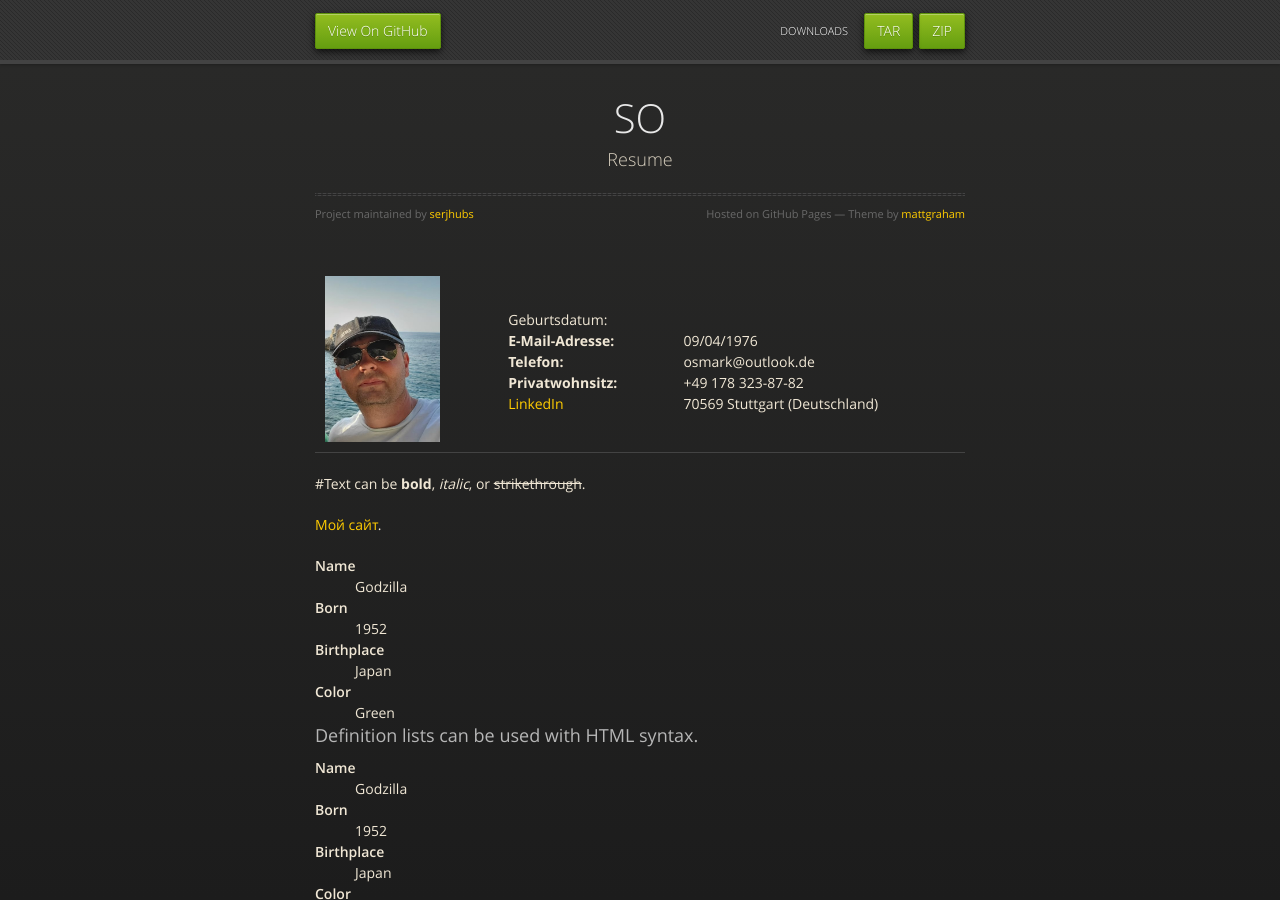
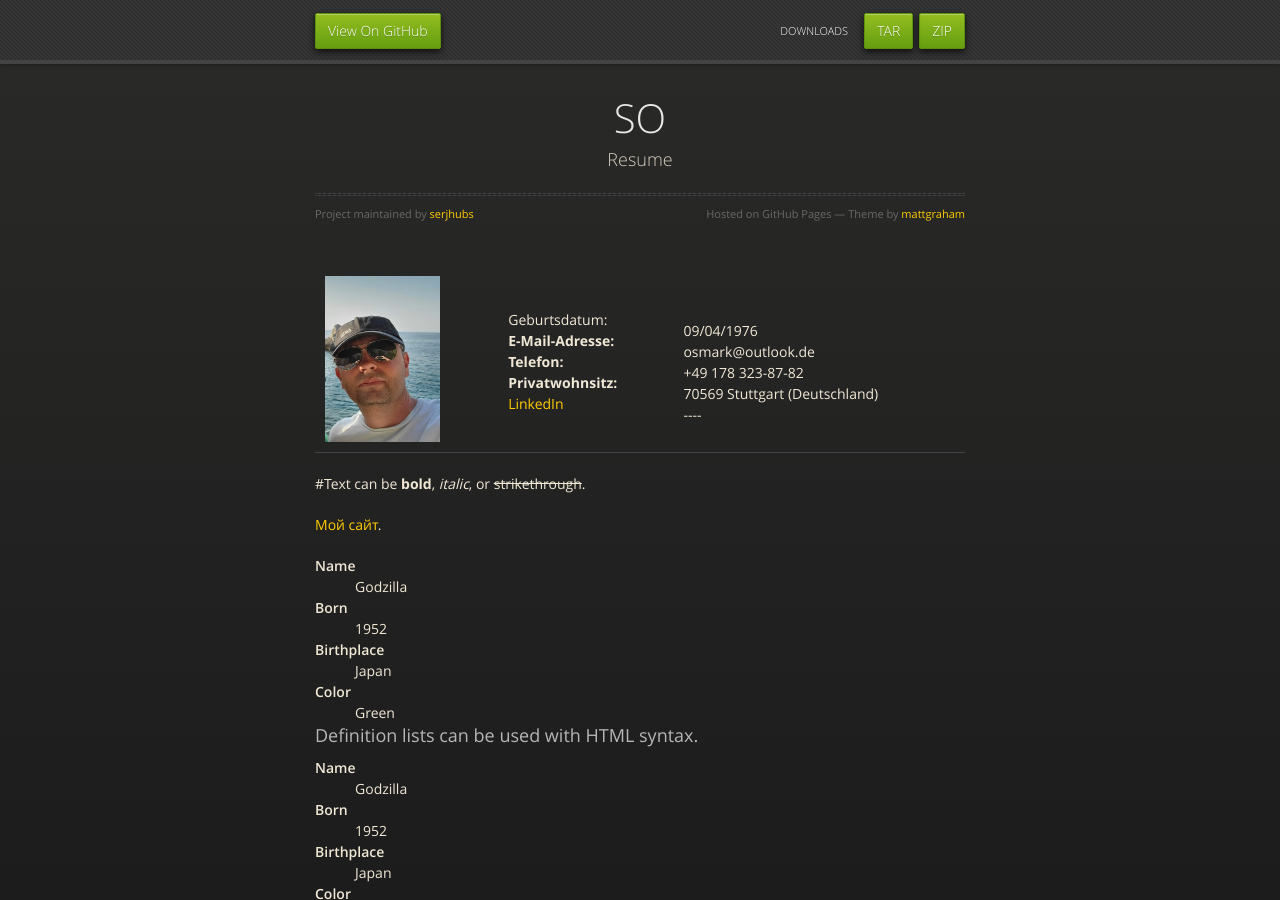
Before and after one commit to serjhubs/Resume, a Jekyll site: the page built from index.md, in a window 1280 px wide and 900 px high. Built offline with Jekyll 4.4.1, drawn with Linux system fonts in a browser that asks for light colours.

Commit message:
Update index.md

```diff
--- a/index.md
+++ b/index.md
@@ -15,7 +15,7 @@ layout: default
           <br>osmark@outlook.de
           <br>+49 178 323-87-82
           <br>70569 Stuttgart (Deutschland)
-          <br>
+          <br>----
       </td>
      </tr>
    </table>
```
